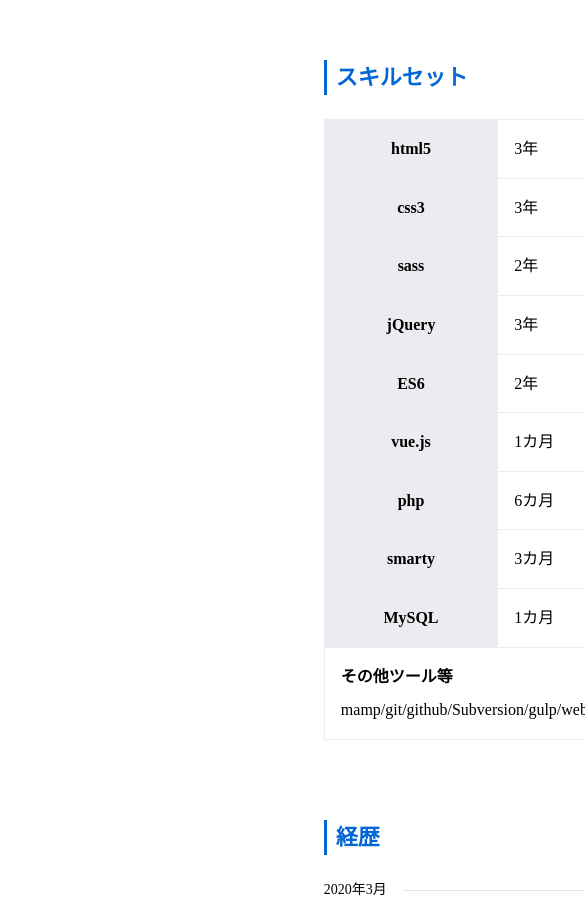
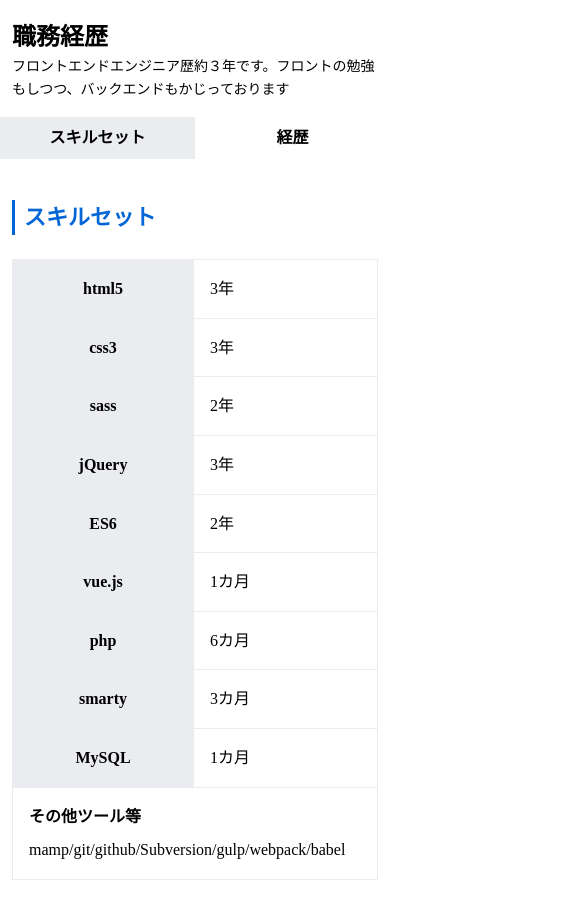
Before and after one commit to yoosaa/duty_career_document, a plain HTML site: page index.html in a window 390 px wide. Shown: the top 900 px of the page, 585 px wide, since content can reach past the window. Drawn offline with Linux system fonts and the light colour scheme.

Commit message:
sp対応

```diff
--- a/__development/_js/app.js
+++ b/__development/_js/app.js
@@ -13,8 +13,8 @@ window.addEventListener('load',function(){
     // intersect area
     const options = {
         root: null,
-        rootMargin: "-30px",
-        threshold: 0
+        rootMargin: "0px",
+        threshold: 0.20
     };
     const observer = new IntersectionObserver(doWhenIntersect, options);
     const observer_target = document.querySelectorAll('.right-sections');
@@ -25,17 +25,22 @@ window.addEventListener('load',function(){
 
 
     const click_target = document.querySelectorAll('.ank');
+    let scroll_target = '';
+    let scroll_distance = 0;
     click_target.forEach(click_target=>{
 
-        click_target.addEventListener('click',function(e){
+        click_target.addEventListener('click',e=>{
+            const windowW = window.innerWidth;
+            const scroll_buffer = windowW > 599 ? 40 : 200;
             const scroll_target = document.querySelectorAll('.right-title');
             let target_attribute = '';
             scroll_target.forEach(element=>{
                 target_attribute = element.getAttribute('category');
                 if(target_attribute === e.target.getAttribute('category')){
-                    element.scrollIntoView({
-                        behavior: 'smooth',
-                        block: 'start'
+                    scroll_distance = window.pageYOffset + element.getBoundingClientRect().top - scroll_buffer;
+                    window.scrollTo({
+                        top: scroll_distance,
+                        behavior: "smooth"
                     });
                 }
             });
--- a/__development/_sass/index.scss
+++ b/__development/_sass/index.scss
@@ -17,6 +17,20 @@ $colors: (
     back-01: #eaecef
 );
 
+$layout-width-inner: 1012px;
+
+$breakpoints: (
+  sp: "screen and (max-width: 599px)",
+  tab: "screen and (max-width: #{$layout-width-inner - 1px})",
+  pc: "screen and (min-width: #{$layout-width-inner})",
+);
+
+@mixin mq($breakpoint: sp) {
+    @media #{map-get($breakpoints, $breakpoint)} {
+      @content;
+    }
+}
+
 #title{
     width: 1012px;
     text-align: center;
@@ -30,16 +44,29 @@ $colors: (
     margin: 0 auto;
     display: flex;
     justify-content: space-between;
+    @include mq(sp){
+        width: 100%;
+    }
     [class*=col-]{
         padding-right: 16px;
         padding-left: 16px;
+        @include mq(sp){
+            padding: 0;
+            padding-top: 18px;
+        }
     }
 
     .col-3{
         width: 20%;
+        @include mq(sp){
+            width: 100%;
+        }
     }
     .col-1{
         width: 75%;
+    }
+    @include mq(sp){
+        display: block;
     }
 }
 
@@ -47,6 +74,19 @@ $colors: (
     position: fixed;
     left: calc(50% - 506px);
     top: 40px;
+    background-color: #fff;
+    @include mq(sp){
+        top: 0;
+        left: 0;
+        height: 160px;
+        z-index: 2;
+    }
+    .left-name,
+    .left-appeal{
+        @include mq(sp){
+            padding: 0 12px;
+        }
+    }
     .left-name{
         &__name{
             @extend %__font-bold;
@@ -60,10 +100,18 @@ $colors: (
     }
     .anks{
         margin-top: 90px;
+        @include mq(sp){
+            margin-top: 16px;
+            display: flex;
+        }
     }
     .ank{
         @extend %__font-bold;
         padding: 8px 0;
+        @include mq(sp){
+            width: 50%;
+            text-align: center;
+        }
         &:hover{
             color: map-get($colors, 'title-01');
             cursor: pointer;
@@ -77,12 +125,17 @@ $colors: (
 #right{
     width: 100%;
     margin-left: 32%;
+    @include mq(sp){
+        margin-left: 0;
+        padding: 0 12px;
+        margin-top: 200px;
+    }
     .right{
         &-inner{
             margin-top: 60px;
         }
         &-sections{
-            margin-top: 80px;
+            margin-top: 90px;
             &:first-child{
                 margin-top: 0;
             }
@@ -163,6 +216,9 @@ $colors: (
     }
     .right-body__table{
         border-collapse: collapse;
+        @include mq(sp){
+            width: 100%;
+        }
     }
     .table{
         &-rows{
--- a/__development/webpack.config.js
+++ b/__development/webpack.config.js
@@ -11,6 +11,7 @@ module.exports = {
     // 出力先
     path: path.join(__dirname, '../')
   },
+  watch: true,
   module: {
     rules: [
       {
```
Also changed, not shown: app_bundle.js, index.css, 1 other file.
